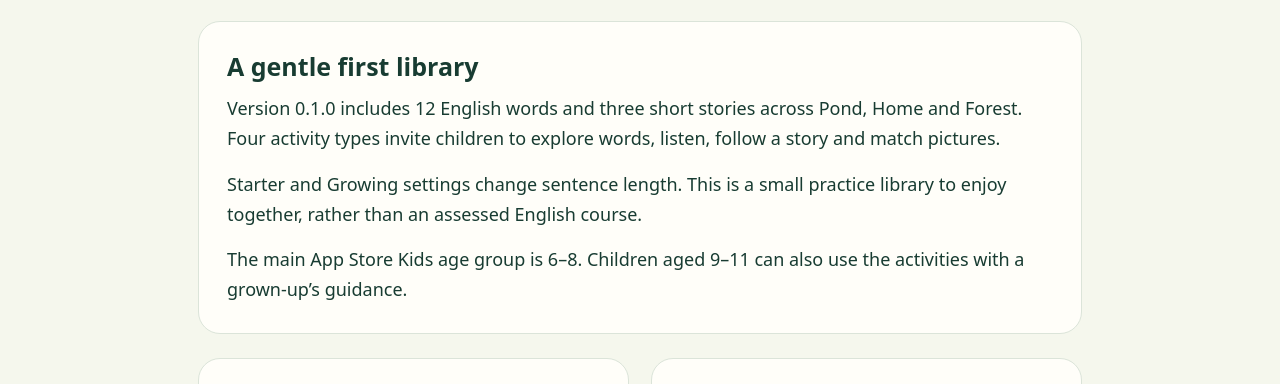
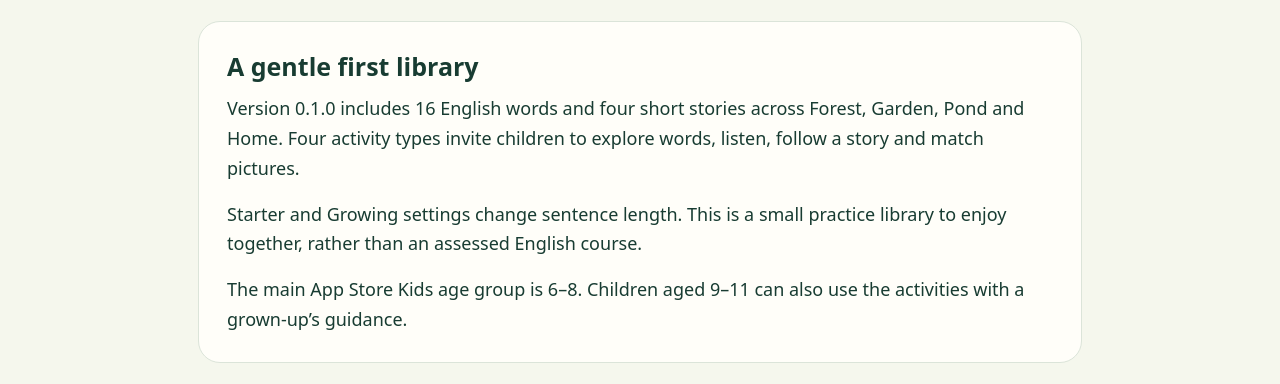
Before and after one commit to gevorgabgaryan/sunny-kids-site, a plain HTML site: page index.html in a window 1280 px wide. Shown: the part 348-732 px from the top of the page. Drawn offline with Linux system fonts and the light colour scheme.

Commit message:
Describe the expanded four-world learning library

```diff
--- a/index.html
+++ b/index.html
@@ -8,7 +8,7 @@
 <p class="eyebrow">For young explorers and their grown-ups</p>
 <h1>Small English adventures.<br>Time to explore together.</h1>
 <p class="intro">Sunny Kids is an offline English practice app with pictures, spoken words, short stories and matching activities.</p>
-<section class="card"><h2>A gentle first library</h2><p>Version 0.1.0 includes 12 English words and three short stories across Pond, Home and Forest. Four activity types invite children to explore words, listen, follow a story and match pictures.</p><p>Starter and Growing settings change sentence length. This is a small practice library to enjoy together, rather than an assessed English course.</p><p>The main App Store Kids age group is 6–8. Children aged 9–11 can also use the activities with a grown-up’s guidance.</p></section>
+<section class="card"><h2>A gentle first library</h2><p>Version 0.1.0 includes 16 English words and four short stories across Forest, Garden, Pond and Home. Four activity types invite children to explore words, listen, follow a story and match pictures.</p><p>Starter and Growing settings change sentence length. This is a small practice library to enjoy together, rather than an assessed English course.</p><p>The main App Store Kids age group is 6–8. Children aged 9–11 can also use the activities with a grown-up’s guidance.</p></section>
 <div class="grid"><section class="card"><h2>Help for grown-ups</h2><p>Learn about voice playback, daily learning limits and saved progress.</p><a class="button" href="support/">Open parent help</a></section><section class="card"><h2>Local learning</h2><p>No child account is needed. This version has no ads, purchases or analytics, and keeps learning progress on the device.</p><a class="button" href="privacy/">Read the privacy policy</a></section></div>
 <p class="meta" style="margin-top:24px">Sunny Kids is provided by Sunny Academy, operated by SUNNY, LLC (Armenia).</p>
 </main>
```
Also changed, not shown: support/index.html (+1 -1 lines).
